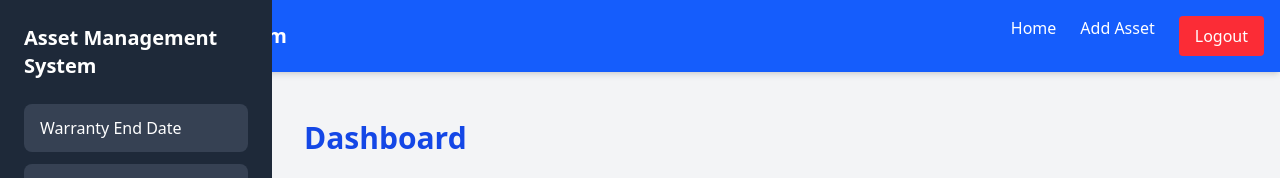
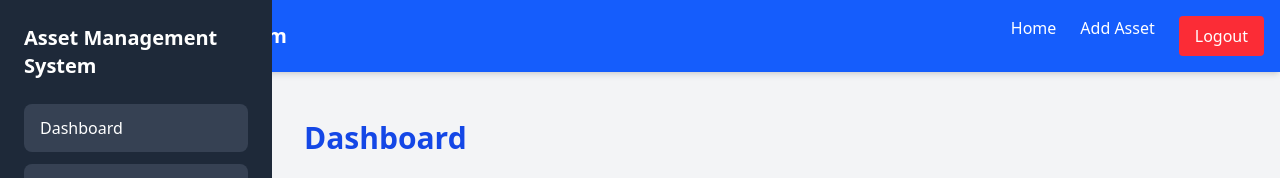
Before and after one commit to MohamedNihmath18/Asset-management-frontend, a React (Vite) app: page / in a window 1280 px wide. Shown: the top 178 px of the page. Built offline with nearby package versions, Linux system fonts and the light colour scheme; no server answers; sample sign-in values are in the browser's storage.

Commit message:
dash update

```diff
--- a/src/pages/Dashboard.jsx
+++ b/src/pages/Dashboard.jsx
@@ -44,6 +44,12 @@ const Dashboard = () => {
       <div className="w-68 h-screen bg-gray-800 text-white p-6 fixed top-0 left-0 ">
         <h2 className="text-xl font-bold mb-6">Asset Management System</h2>
         <ul className="space-y-3">
+          <li
+            className="py-3 px-4 rounded-lg bg-gray-700 hover:bg-gray-600 cursor-pointer transition duration-200"
+            onClick={() => navigate("/")} // ✅ Add Dashboard Navigation
+          >
+            Dashboard
+          </li>
           <li
             className="py-3 px-4 rounded-lg bg-gray-700 hover:bg-gray-600 cursor-pointer transition duration-200"
             onClick={() => navigate("/warranty")}
```
